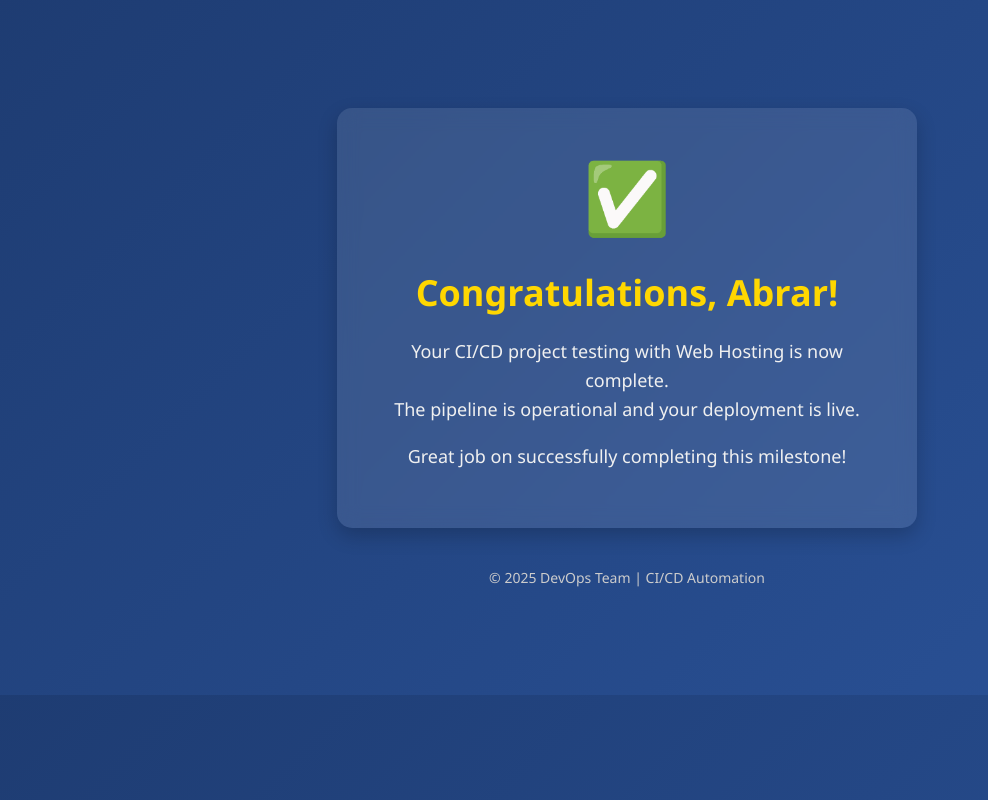
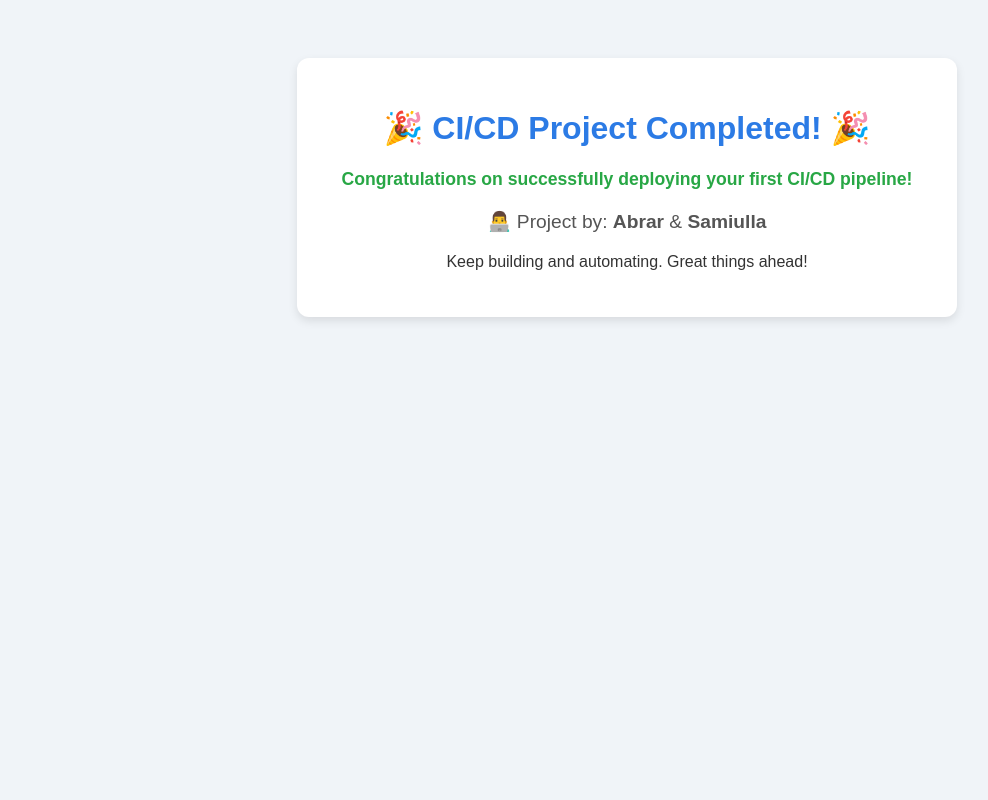
Before and after one commit to abrarathani/Repo1_DevOps_2025, a plain HTML site: page index.html in a window 1280 px wide. Shown: the whole page, without its empty margins (13-1001 px from the left). Drawn offline with Linux system fonts and the light colour scheme.

Commit message:
Update index.html

```diff
--- a/index.html
+++ b/index.html
@@ -2,57 +2,46 @@
 <html lang="en">
 <head>
     <meta charset="UTF-8">
-    <title>CI/CD Project Completed - Congratulations Abrar</title>
+    <title>CI/CD Project Completed</title>
     <style>
         body {
-            background: linear-gradient(135deg, #1e3c72, #2a5298);
-            font-family: 'Segoe UI', sans-serif;
-            color: #fff;
+            font-family: Arial, sans-serif;
+            background: #f0f4f8;
+            color: #333;
             text-align: center;
-            padding: 100px 20px;
+            padding: 50px;
         }
-        .card {
-            background-color: rgba(255, 255, 255, 0.1);
-            backdrop-filter: blur(10px);
-            padding: 40px;
-            border-radius: 15px;
-            display: inline-block;
-            box-shadow: 0 8px 20px rgba(0,0,0,0.2);
-            max-width: 500px;
+        .container {
+            background: #ffffff;
+            border-radius: 12px;
+            padding: 30px;
+            box-shadow: 0 4px 10px rgba(0, 0, 0, 0.1);
+            max-width: 600px;
             margin: auto;
         }
         h1 {
-            font-size: 36px;
-            margin-bottom: 20px;
-            color: #ffd700;
+            color: #2c7be5;
         }
-        p {
-            font-size: 18px;
-            line-height: 1.6;
-            color: #f0f0f0;
+        .names {
+            margin-top: 20px;
+            font-size: 1.2em;
+            color: #555;
         }
-        .checkmark {
-            font-size: 70px;
-            color: #00e676;
-            margin-bottom: 20px;
-        }
-        .footer {
-            margin-top: 40px;
-            font-size: 14px;
-            color: #ccc;
+        .success {
+            color: #28a745;
+            font-weight: bold;
+            font-size: 1.1em;
         }
     </style>
 </head>
 <body>
-    <div class="card">
-        <div class="checkmark">✅</div>
-        <h1>Congratulations, Abrar!</h1>
-        <p>Your CI/CD project testing with Web Hosting is now complete.<br>
-        The pipeline is operational and your deployment is live.</p>
-        <p>Great job on successfully completing this milestone!</p>
-    </div>
-    <div class="footer">
-        &copy; 2025 DevOps Team | CI/CD Automation
+    <div class="container">
+        <h1>🎉 CI/CD Project Completed! 🎉</h1>
+        <p class="success">Congratulations on successfully deploying your first CI/CD pipeline!</p>
+        <div class="names">
+            👨‍💻 Project by: <strong>Abrar</strong> & <strong>Samiulla</strong>
+        </div>
+        <p style="margin-top: 20px;">Keep building and automating. Great things ahead!</p>
     </div>
 </body>
 </html>
```
